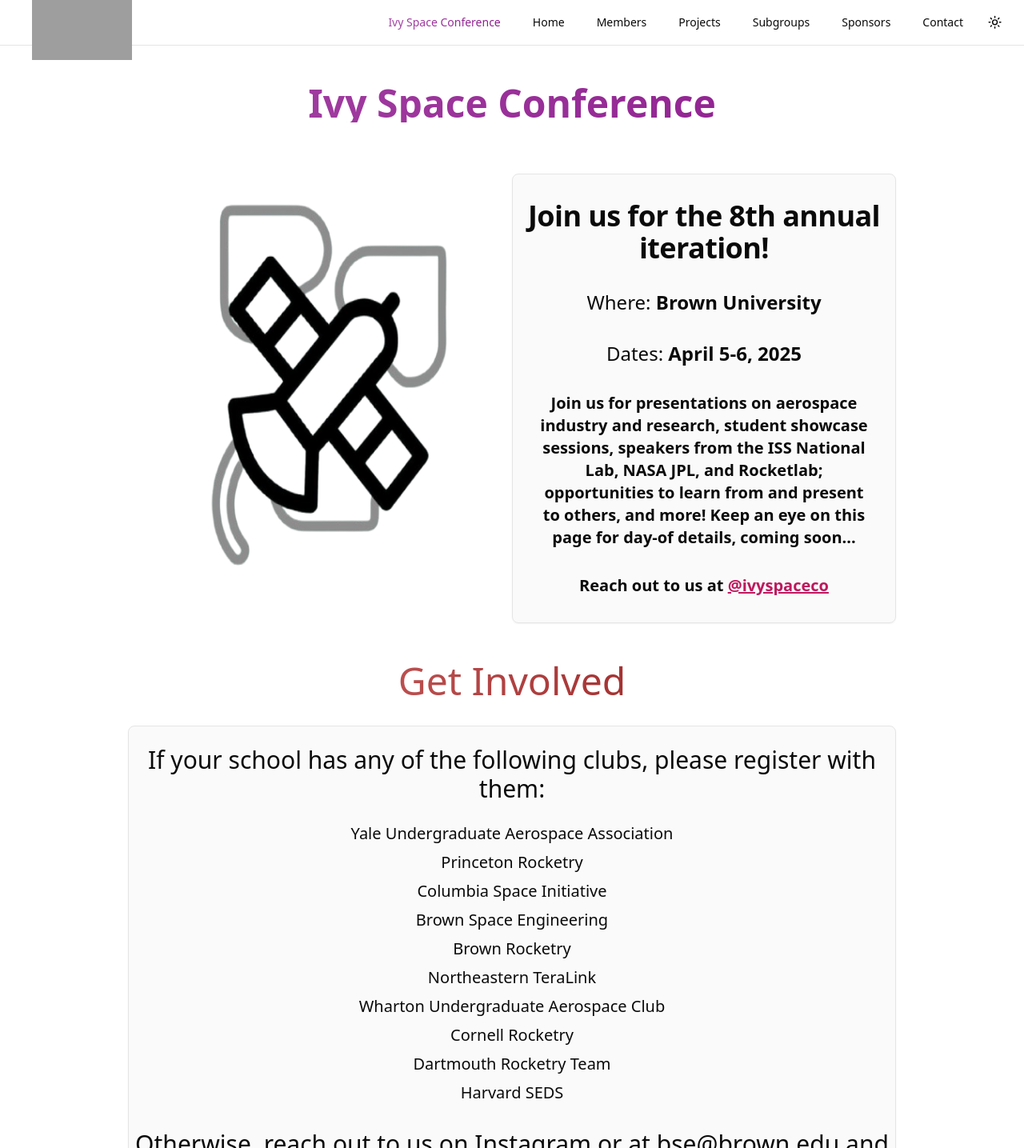
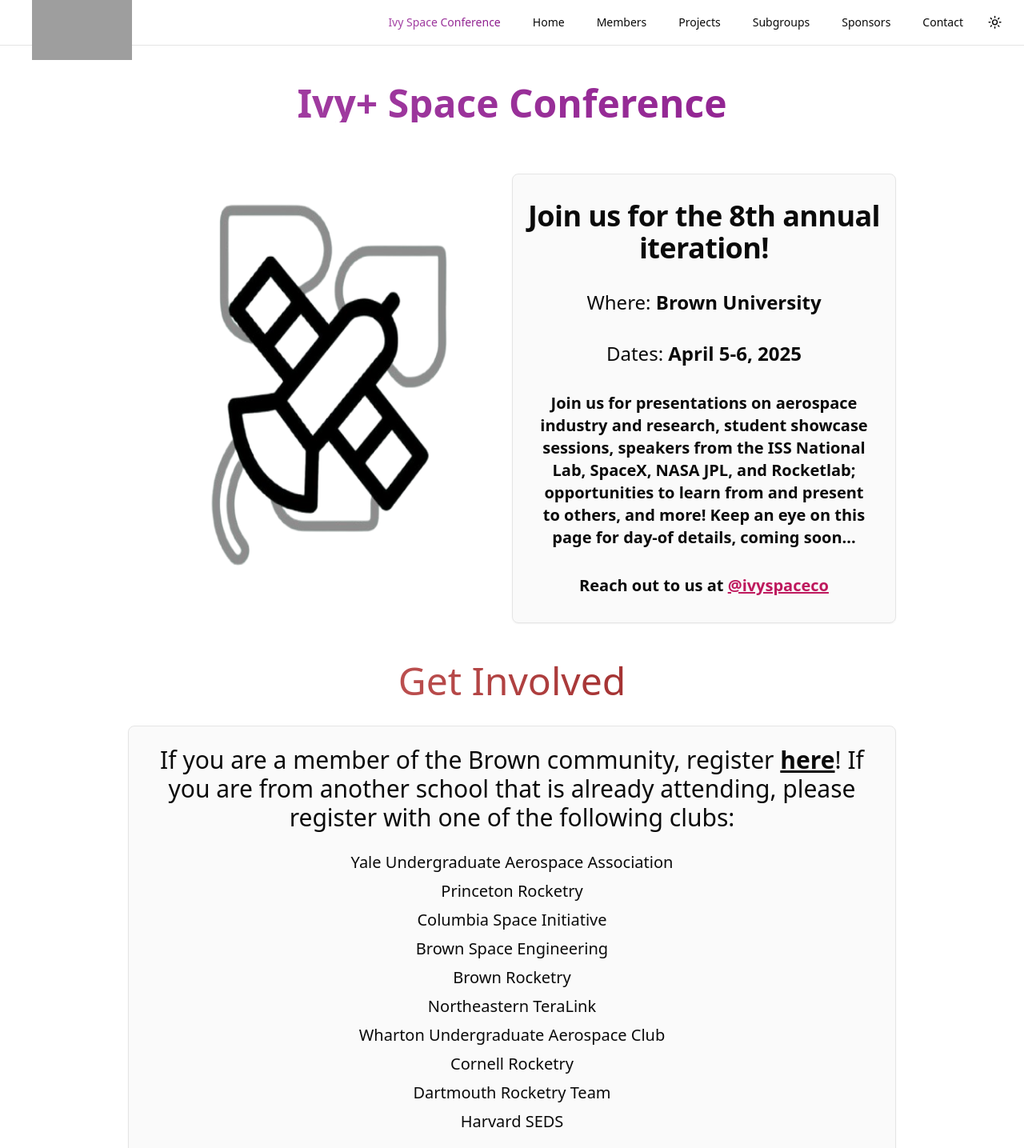
Before and after one commit to spoonmilk/brownspace.io, a React (Vite) app: page /isc in a window 1280 px wide. Shown: the top 1435 px of the page at 80% size. Built offline with nearby package versions, Linux system fonts and the light colour scheme; grey boxes are pictures that could not be loaded.

Commit message:
added registration link

```diff
--- a/src/components/space-conference.tsx
+++ b/src/components/space-conference.tsx
@@ -26,7 +26,7 @@
 const ISC = () => {
     return (
         <div className="mt-12">
-            <h1 className="purple-fancy-title text-center text-5xl fade-in font-semibold">Ivy Space Conference</h1>
+            <h1 className="purple-fancy-title text-center text-5xl fade-in font-semibold">Ivy+ Space Conference</h1>
             <div className="flex flex-col md:flex-row mt-8 w-3/4 mx-auto">
               {/* Image */}
               <img
@@ -67,7 +67,7 @@
                   <p className="text-xl text-center mx-8 mt-8 font-semibold">
                     Join us for presentations on aerospace industry and research, student
                     showcase sessions, speakers from the{" "}
-                    <span className="font-bold">ISS National Lab, NASA JPL, and Rocketlab</span>;
+                    <span className="font-bold">ISS National Lab, SpaceX, NASA JPL, and Rocketlab</span>;
                     opportunities to learn from and present to others, and more! Keep an eye on
                     this page for day-of details, coming soon...
                   </p>
@@ -94,7 +94,7 @@
             <div className="get-involved mt-12 w-3/4 mx-auto">
               <h1 className="red-fancy-title text-center text-5xl mb-8">Get Involved</h1>
               <Card className="bg-muted/50 relative mt-8 flex flex-col items-center">
-                    <h1 className="text-3xl m-6 text-center">If your school has any of the following clubs, please register with them:</h1>
+                    <h1 className="text-3xl m-6 text-center">If you are a member of the Brown community, register <a className="font-bold underline" href="https://forms.gle/d78ZPekNX7s3AgcbA">here</a>! If you are from another school that is already attending, please register with one of the following clubs:</h1>
                     <ul className="text-xl text-center">
                       {aerospaceOrganizations.map((org, i) => (
                         <li className="mb-2" key={i}>{org}</li>
```
